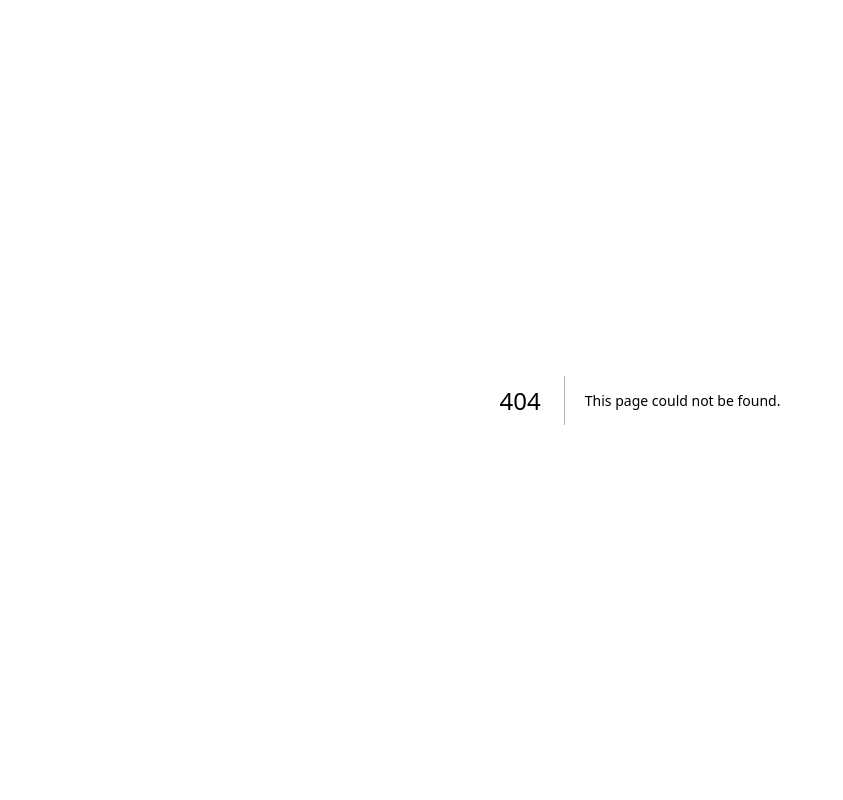
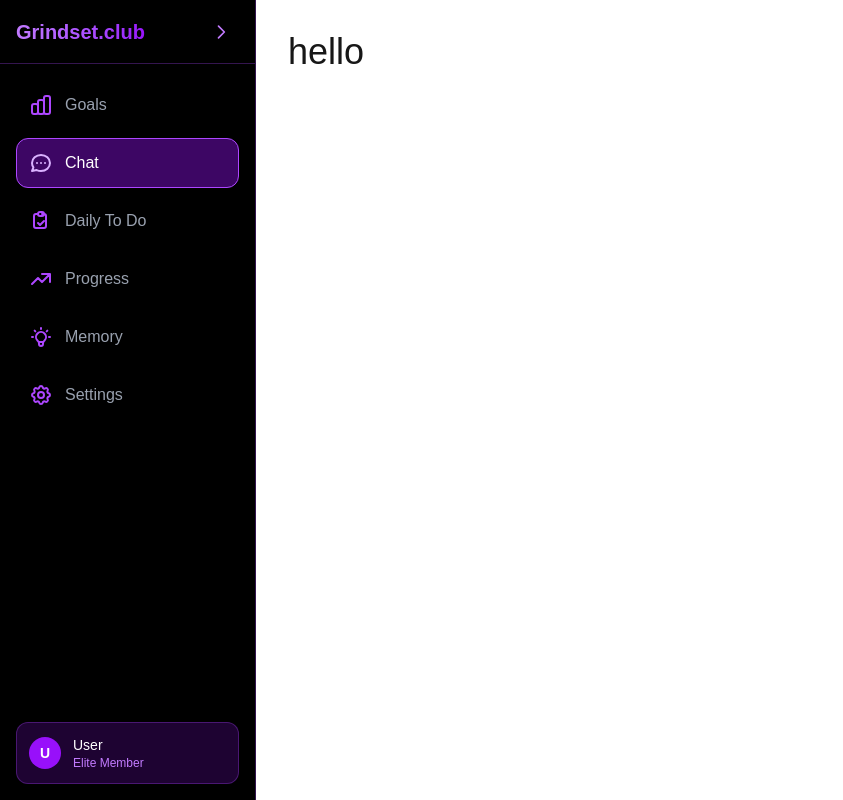
Before and after one commit to realhardik18/grindset.club, a Next.js app: page /dashboard/chat in a window 1280 px wide. Before the commit this address had no page. Shown: the whole page, without its empty margins (0-843 px from the left). Built offline with nearby package versions, Linux system fonts and the light colour scheme.

Commit message:
added sections

```diff
--- a/app/components/Sidenav.jsx
+++ b/app/components/Sidenav.jsx
@@ -1,9 +1,15 @@
 'use client'
-import { useState } from 'react'
+import { useState, useEffect } from 'react'
 import Link from 'next/link'
+import { usePathname } from 'next/navigation'
 
 export default function Sidenav() {
   const [isCollapsed, setIsCollapsed] = useState(false)
+  const pathname = usePathname()
+
+  useEffect(() => {
+    document.documentElement.style.setProperty('--sidenav-width', isCollapsed ? '4rem' : '16rem')
+  }, [isCollapsed])
 
   const navItems = [
     {
@@ -26,7 +32,7 @@ export default function Sidenav() {
     },
     {
       name: 'Daily To Do',
-      href: '/dashboard/todo',
+      href: '/dashboard/tasks',
       icon: (
         <svg className="w-6 h-6" fill="none" stroke="currentColor" viewBox="0 0 24 24">
           <path strokeLinecap="round" strokeLinejoin="round" strokeWidth={2} d="M9 5H7a2 2 0 00-2 2v10a2 2 0 002 2h8a2 2 0 002-2V7a2 2 0 00-2-2h-2M9 5a2 2 0 002 2h2a2 2 0 002-2M9 5a2 2 0 012-2h2a2 2 0 012 2m-6 9l2 2 4-4" />
@@ -86,14 +92,22 @@ export default function Sidenav() {
 
       {/* Navigation Items */}
       <nav className="p-4 space-y-2 overflow-hidden">
-        {navItems.map((item) => (
+        {navItems.map((item) => {
+          const isActive = pathname === item.href
+          return (
             <Link
               key={item.name}
               href={item.href}
-            className="group flex items-center px-3 py-3 rounded-xl text-gray-400 hover:text-white hover:bg-purple-600/30 hover:border-purple-500 border border-transparent transition-all duration-200 relative"
+              className={`group flex items-center px-3 py-3 rounded-xl border transition-all duration-200 relative ${
+                isActive
+                  ? 'text-white bg-purple-600/40 border-purple-500'
+                  : 'text-gray-400 hover:text-white hover:bg-purple-600/30 hover:border-purple-500 border-transparent'
+              }`}
               title={isCollapsed ? item.name : ''}
             >
-            <div className="flex-shrink-0 text-purple-500 group-hover:text-purple-400 w-6 h-6 flex items-center justify-center">
+              <div className={`flex-shrink-0 w-6 h-6 flex items-center justify-center ${
+                isActive ? 'text-purple-300' : 'text-purple-500 group-hover:text-purple-400'
+              }`}>
                 {item.icon}
               </div>
               <span className={`ml-3 font-medium transition-all duration-300 whitespace-nowrap ${
@@ -109,7 +123,8 @@ export default function Sidenav() {
                 </div>
               )}
             </Link>
-        ))}
+          )
+        })}
       </nav>
 
       {/* Bottom Section */}
--- /dev/null
+++ b/app/dashboard/chat/page.jsx
@@ -0,0 +1,12 @@
+import Sidenav from '../../components/Sidenav'
+
+export default function Chat(){
+    return(
+        <div className="flex min-h-screen">
+            <Sidenav />
+            <div className="flex-1 transition-all duration-300 ease-in-out" style={{marginLeft: 'var(--sidenav-width, 16rem)', padding: '2rem'}}>
+                <p className="text-4xl">hello</p>
+            </div>
+        </div>
+    )
+}
--- /dev/null
+++ b/app/dashboard/goals/page.jsx
@@ -0,0 +1,12 @@
+import Sidenav from '../../components/Sidenav'
+
+export default function Goals(){
+    return(
+        <div className="flex min-h-screen">
+            <Sidenav />
+            <div className="flex-1 transition-all duration-300 ease-in-out" style={{marginLeft: 'var(--sidenav-width, 16rem)', padding: '2rem'}}>
+                <p className="text-4xl">hello</p>
+            </div>
+        </div>
+    )
+}
--- /dev/null
+++ b/app/dashboard/memory/page.jsx
@@ -0,0 +1,12 @@
+import Sidenav from '../../components/Sidenav'
+
+export default function Memory(){
+    return(
+        <div className="flex min-h-screen">
+            <Sidenav />
+            <div className="flex-1 transition-all duration-300 ease-in-out" style={{marginLeft: 'var(--sidenav-width, 16rem)', padding: '2rem'}}>
+                <p className="text-4xl">hello</p>
+            </div>
+        </div>
+    )
+}
--- /dev/null
+++ b/app/dashboard/progress/page.jsx
@@ -0,0 +1,12 @@
+import Sidenav from '../../components/Sidenav'
+
+export default function Progress(){
+    return(
+        <div className="flex min-h-screen">
+            <Sidenav />
+            <div className="flex-1 transition-all duration-300 ease-in-out" style={{marginLeft: 'var(--sidenav-width, 16rem)', padding: '2rem'}}>
+                <p className="text-4xl">hello</p>
+            </div>
+        </div>
+    )
+}
--- /dev/null
+++ b/app/dashboard/settings/page.jsx
@@ -0,0 +1,12 @@
+import Sidenav from '../../components/Sidenav'
+
+export default function Settings(){
+    return(
+        <div className="flex min-h-screen">
+            <Sidenav />
+            <div className="flex-1 transition-all duration-300 ease-in-out" style={{marginLeft: 'var(--sidenav-width, 16rem)', padding: '2rem'}}>
+                <p className="text-4xl">hello</p>
+            </div>
+        </div>
+    )
+}
--- /dev/null
+++ b/app/dashboard/tasks/page.jsx
@@ -0,0 +1,12 @@
+import Sidenav from '../../components/Sidenav'
+
+export default function Tasks(){
+    return(
+        <div className="flex min-h-screen">
+            <Sidenav />
+            <div className="flex-1 transition-all duration-300 ease-in-out" style={{marginLeft: 'var(--sidenav-width, 16rem)', padding: '2rem'}}>
+                <p className="text-4xl">hello</p>
+            </div>
+        </div>
+    )
+}
```
Lines whose indentation alone changed are shown as unchanged.
